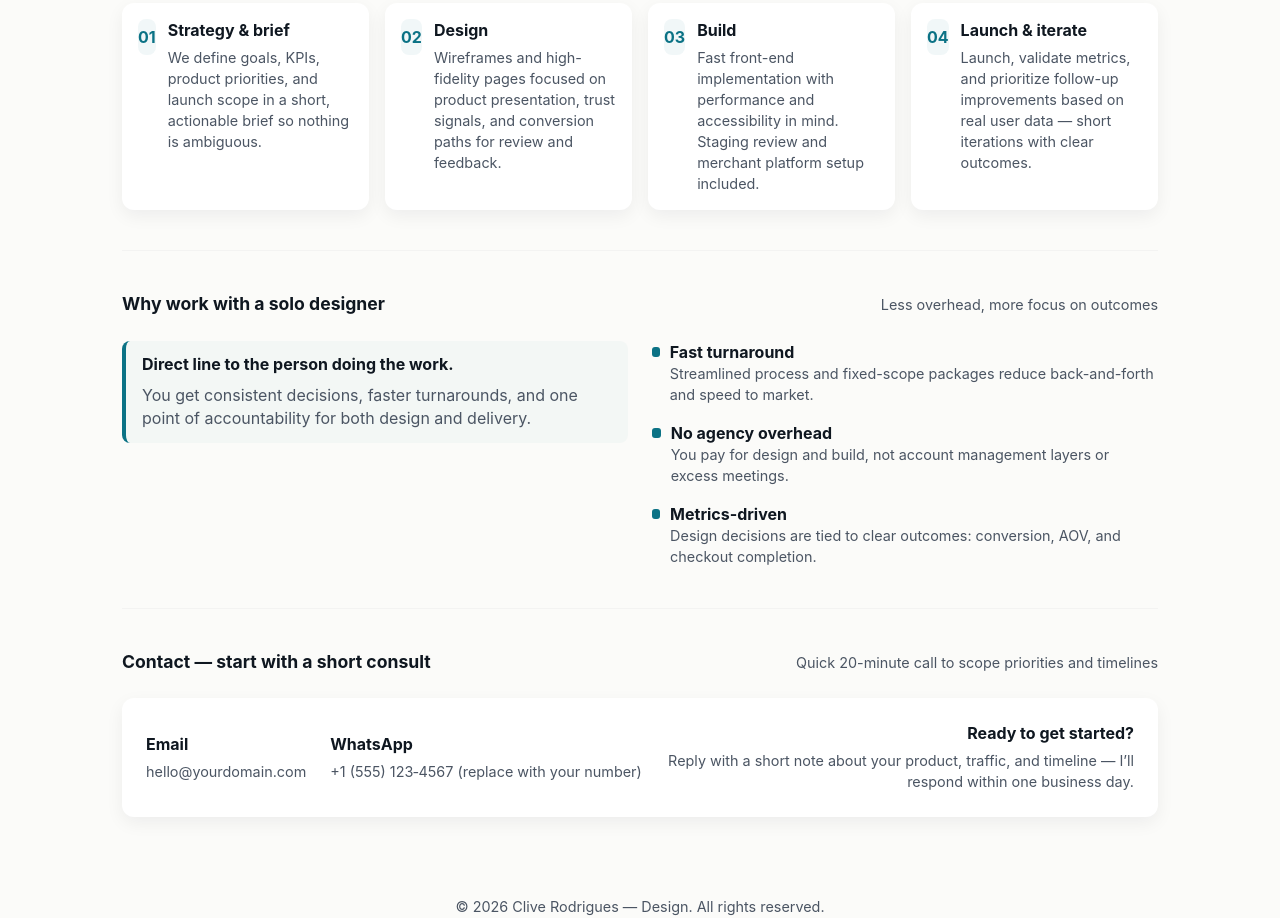
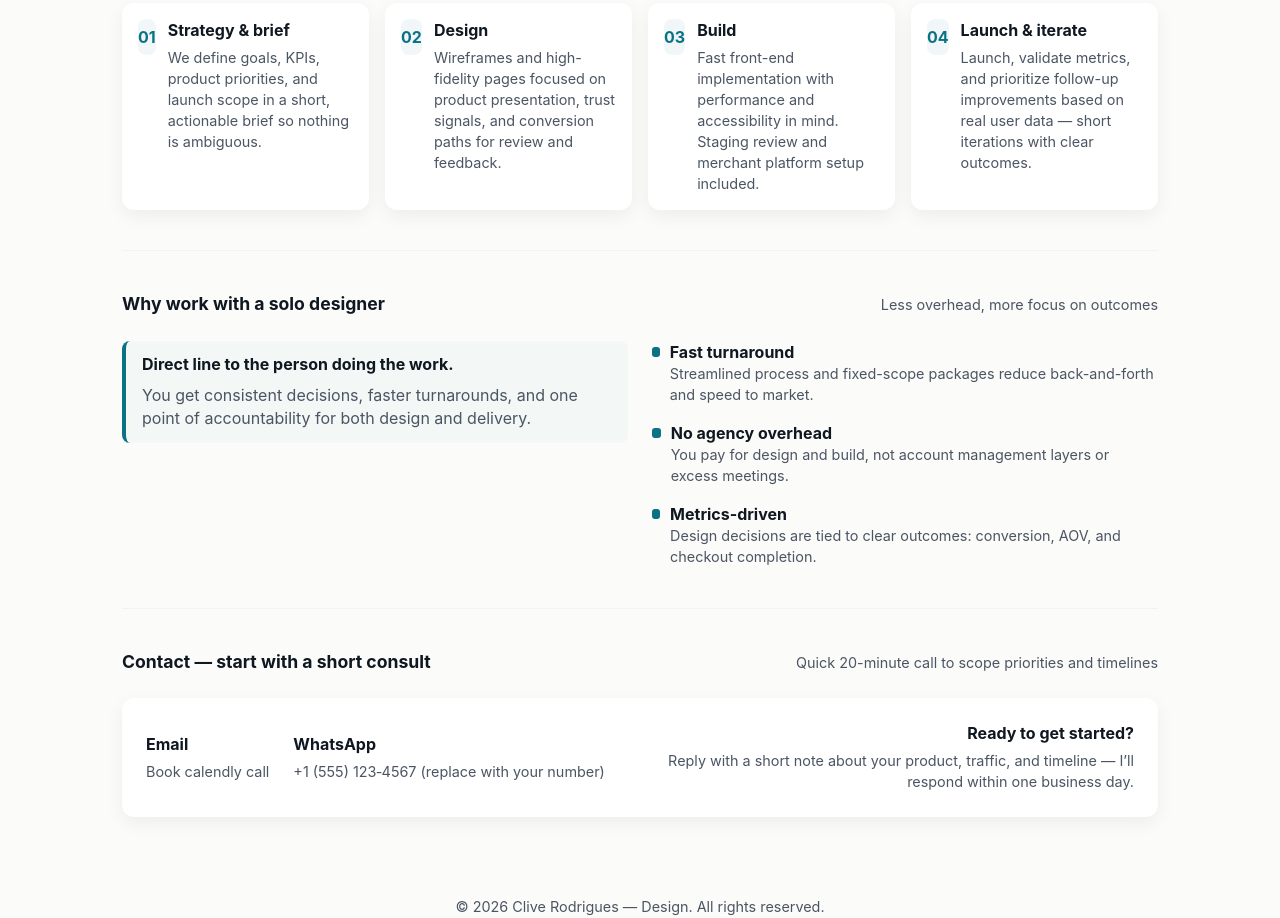
Before and after one commit to cliverodrigues/website-design-portfolio-page, a website: page index.html in a window 1280 px wide. Shown: the part 1963-2881 px from the top of the page. Drawn offline with Linux system fonts and the light colour scheme.

Commit message:
Update contact links to Calendly and WhatsApp

```diff
--- a/index.html
+++ b/index.html
@@ -271,7 +271,7 @@
           <p class="lead">I design and build fast, conversion-focused stores and brand websites that reduce checkout friction, lift average order value, and present your product the way customers expect to buy.</p>
 
           <div class="hero-ctas" role="group" aria-label="Primary actions">
-            <a class="btn btn-primary" href="mailto:hello@yourdomain.com?subject=Website%20Inquiry" aria-label="Get a website that sells">Get a website that sells</a>
+            <a class="btn btn-primary" href="https://calendly.com/clivevis/15min" aria-label="Get a website that sells">Get a website that sells</a>
             <a class="btn btn-ghost" href="#work">See selected work</a>
           </div>
 
@@ -286,8 +286,8 @@
             <div style="color:var(--muted); margin-top:8px">Launch ready store with optimized product pages, simplified checkout, and a brand-led homepage — typically delivered in 4–8 weeks depending on scope.</div>
 
             <div style="margin-top:14px; display:flex; gap:8px">
-              <a class="btn btn-primary" href="mailto:hello@yourdomain.com?subject=Schedule%20consult" style="padding:10px 12px; font-size:0.95rem">Book a consult</a>
-              <a class="btn btn-ghost" href="https://wa.me/15551234567" aria-label="Chat on WhatsApp">Message on WhatsApp</a>
+              <a class="btn btn-primary" href="https://calendly.com/clivevis/15min" style="padding:10px 12px; font-size:0.95rem">Book a consult</a>
+              <a class="btn btn-ghost" href="https://wa.me/919075957477" aria-label="Chat on WhatsApp">Message on WhatsApp</a>
             </div>
           </div>
         </aside>
@@ -480,7 +480,7 @@
             <div style="min-width:0">
               <div style="font-weight:700">Email</div>
               <div class="small" style="margin-top:6px">
-                <a href="mailto:hello@yourdomain.com">hello@yourdomain.com</a>
+                <a href="https://calendly.com/clivevis/15min">Book calendly call</a>
               </div>
             </div>
 
```
